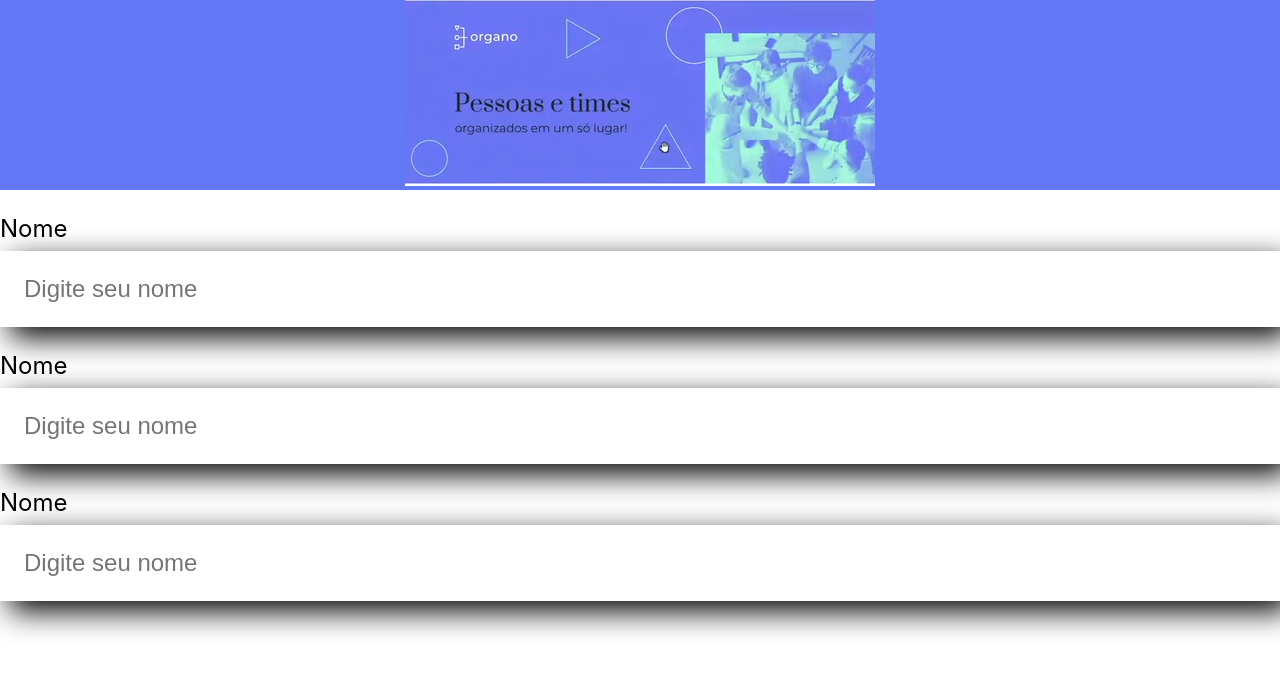
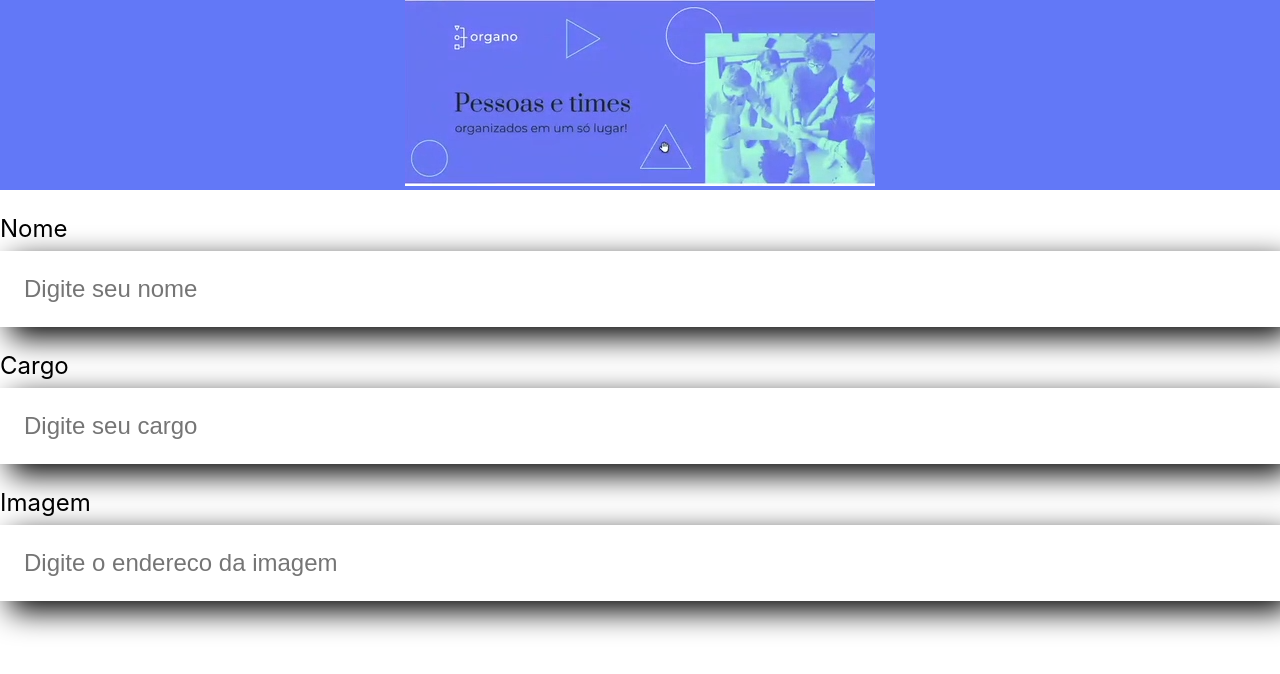
Before and after one commit to LeandroCanuto/organo, a React (Create React App) app: page / in a window 1280 px wide. Shown: the top 674 px of the page. Built offline with nearby package versions, Linux system fonts and the light colour scheme.

Commit message:
Componente Campotexto parte 2

```diff
--- a/src/App.js
+++ b/src/App.js
@@ -7,9 +7,9 @@
   return (
     <div className="App">
       <Banner/>
-      <CampoTexto label="Nome"/>
-      <CampoTexto label="Cargo"/>
-      <CampoTexto label="Imagem"/>
+      <CampoTexto label="Nome" placeholder="Digite seu nome"/>
+      <CampoTexto label="Cargo" placeholder="Digite seu cargo"/>
+      <CampoTexto label="Imagem" placeholder="Digite o endereco da imagem"/>
     </div>
   );
 }
--- a/src/componentes/CampoTexto/index.js
+++ b/src/componentes/CampoTexto/index.js
@@ -2,11 +2,12 @@
 
 
 const CampoTexto = (props) => {
-    console.log(props)
-    return(
+        return(
         <div className="campo-texto">
-            <label>Nome</label>
-            <input placeholder='Digite seu nome' />
+            <label>
+                {props.label}
+            </label>
+            <input placeholder={props.placeholder} />
         </div>
     )
 
```
